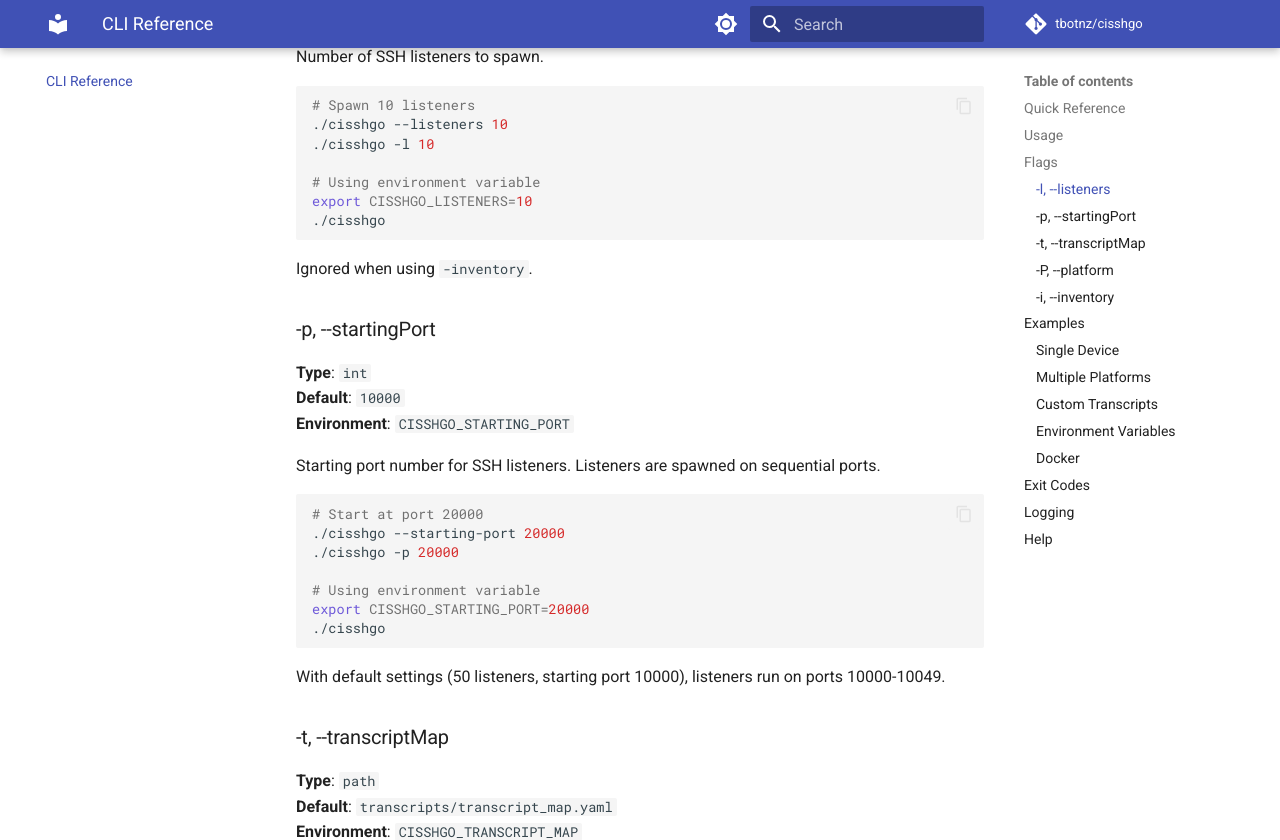
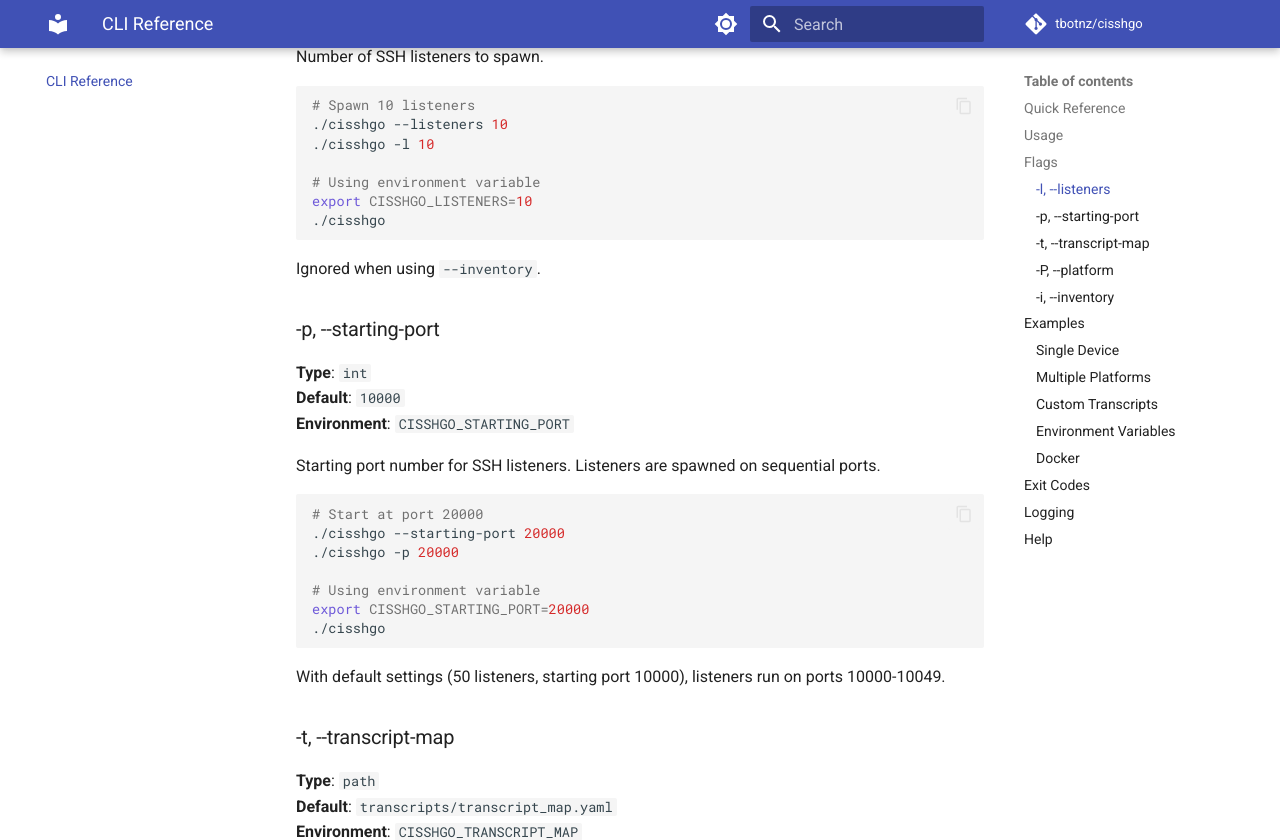
Before and after one commit to tbotnz/cisshgo, an MkDocs documentation site: the page built from docs/cli-reference.md, in a window 1280 px wide and 1400 px high, scrolled down 991 px. Shown: the top 840 px of the window. Built offline with MkDocs 1.6.1 and Material for MkDocs 9.7.7, drawn with Linux system fonts in a browser that asks for light colours; comment, search, counter and statistics services are not loaded; some of the changed text lies outside the part shown.

Commit message:
docs: Fix remaining flag format inconsistencies
- Fix all remaining -flag references to use --flag (long form)
- Update README.md with current CLI help output
- Fix --transcriptMap heading to --transcript-map
- Standardize flag references in inventory section
- Update Docker examples in README

All flags now consistently use kebab-case long form (--starting-port)
or documented short form (-p) throughout documentation.

````diff
--- a/docs/cli-reference.md
+++ b/docs/cli-reference.md
@@ -38,9 +38,9 @@ export CISSHGO_LISTENERS=10
 ./cisshgo
 ```
 
-Ignored when using `-inventory`.
+Ignored when using `--inventory`.
 
-### -p, --startingPort
+### -p, --starting-port
 
 **Type**: `int`
 **Default**: `10000`
@@ -60,7 +60,7 @@ export CISSHGO_STARTING_PORT=20000
 
 With default settings (50 listeners, starting port 10000), listeners run on ports 10000-10049.
 
-### -t, --transcriptMap
+### -t, --transcript-map
 
 **Type**: `path`
 **Default**: `transcripts/transcript_map.yaml`
@@ -98,7 +98,7 @@ export CISSHGO_PLATFORM=ios
 ./cisshgo
 ```
 
-Ignored when using `-inventory`.
+Ignored when using `--inventory`.
 
 ### -i, --inventory
 
@@ -119,9 +119,9 @@ export CISSHGO_INVENTORY=transcripts/inventory_example.yaml
 ```
 
 When specified:
-- `-listeners` and `-platform` flags are ignored
+- `--listeners` and `--platform` flags are ignored
 - Devices are spawned according to inventory configuration
-- Each device gets a sequential port starting from `-startingPort`
+- Each device gets a sequential port starting from `--starting-port`
 
 See [Configuration](configuration.md#inventory) for inventory format.
 
````
Also changed, not shown: README.md (+10 -8 lines).
